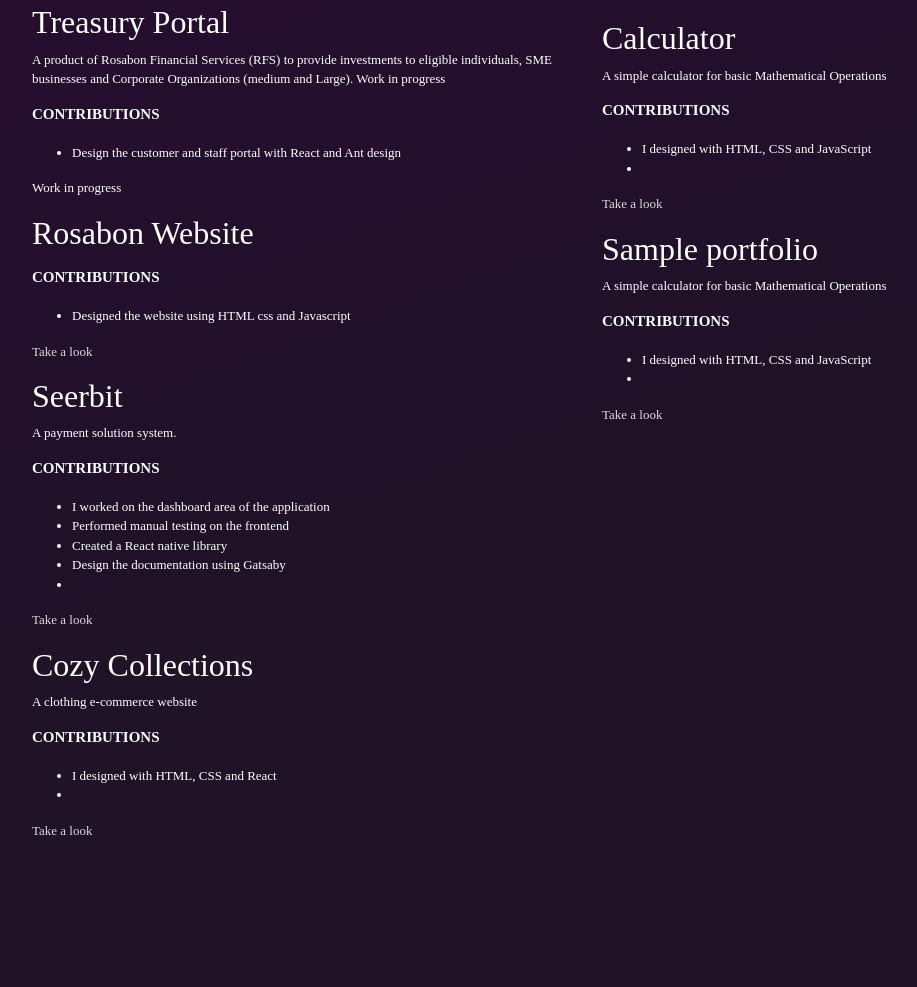
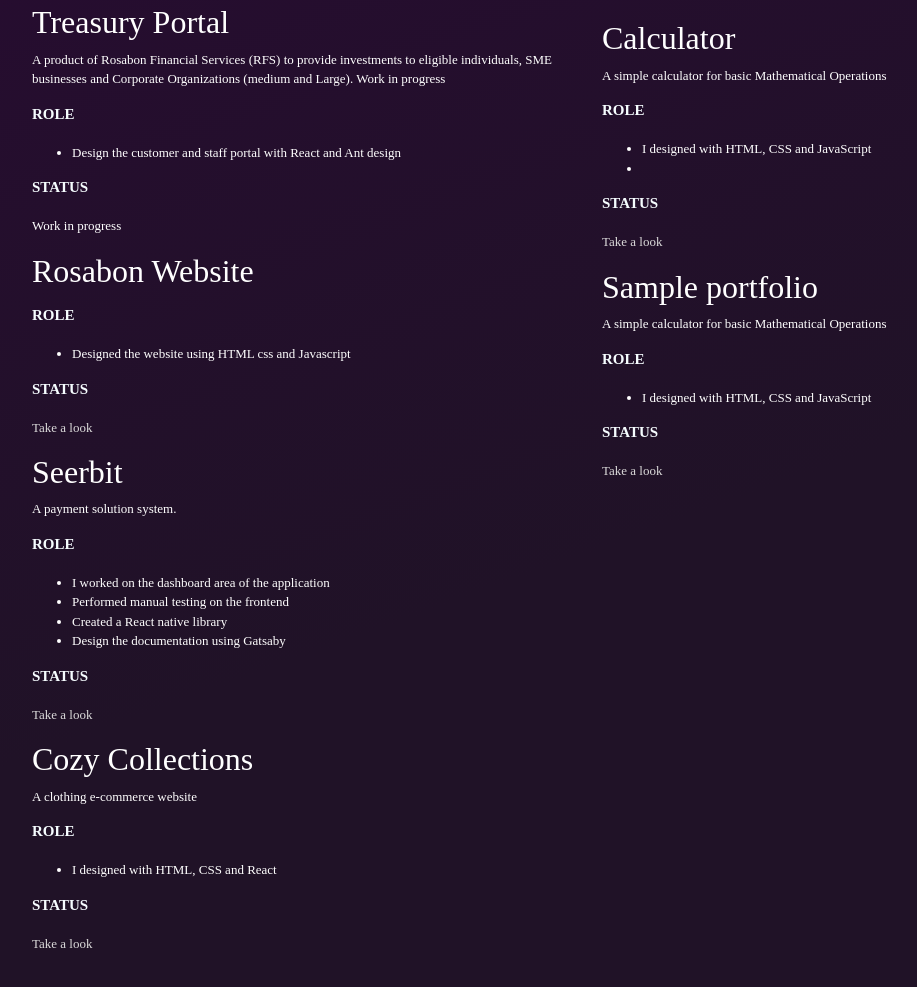
Before and after one commit to praizerema/praizerema.aboutme.github.io, a plain HTML site: page index.html in a window 1280 px wide. Shown: the part 1625-2612 px from the top of the page, without its empty margins (53-970 px from the left). Drawn offline with nearby package versions, Linux system fonts and the light colour scheme; animation ran at ten frames a second; a web font is replaced by a local one.

Commit message:
praise/revamping

```diff
--- a/index.html
+++ b/index.html
@@ -362,39 +362,47 @@
                       <h2>Treasury Portal</h2>
                       <p> A product of Rosabon Financial Services (RFS) to provide investments to eligible individuals, SME businesses and Corporate Organizations (medium and Large).
 Work in progress</p>
-<h3>Contributions</h3>
+<h3>Role</h3>
 <ul><li>Design the customer and staff portal with React and Ant design</li></ul>
+<h3>Status</h3>
+
 <div>Work in progress</div>
                   </div>
 
                   <div class="mt-3">
                     <h2>Rosabon Website</h2>
                     <p> </p>
-<h3>Contributions</h3>
+<h3>Role</h3>
 <ul><li>Designed the website using HTML css and Javascript</li></ul>
+<h3>Status</h3>
+
 <div><a href="https://rosabon-finance.com/">Take a look</a></div>
                 </div>
 
                 <div class="mt-3">
                     <h2>Seerbit</h2>
                     <p> A payment solution system. </p>
-<h3>Contributions</h3>
+<h3>Role</h3>
 <ul><li>I worked on the dashboard area of the application</li>
     <li>Performed manual testing on the frontend</li>
     <li>Created a React native library</li>
     <li>Design the documentation using Gatsaby</li>
-<li></li>
+<!-- <li></li> -->
 </ul>
+<h3>Status</h3>
+
 <div><a href="https://seerbit.com">Take a look</a></div>
                 </div>
 
                 <div class="mt-3">
                     <h2>Cozy Collections</h2>
                     <p> A clothing e-commerce website</p>
-<h3>Contributions</h3>
+<h3>Role</h3>
 <ul><li>I designed with HTML, CSS and React</li>
-<li></li>
+<!-- <li></li> -->
 </ul>
+<h3>Status</h3>
+
 <div><a href="https://cozycollections.netlify.app/">Take a look</a></div>
                 </div>
               </div>
@@ -404,19 +412,22 @@
                     <div class="mt-3">
                         <h2>Calculator</h2>
                         <p>  A simple calculator for basic Mathematical Operations</p>
-    <h3>Contributions</h3>
+    <h3>Role</h3>
     <ul><li>I designed with HTML, CSS and JavaScript</li>
     <li></li>
     </ul>
+    <h3>Status</h3>
     <div><a href="https://praizerema.github.io/praizerema.calculator.github.io/">Take a look</a></div>
                     </div>
                     <div class="mt-3">
                         <h2>Sample portfolio </h2>
                         <p>  A simple calculator for basic Mathematical Operations</p>
-    <h3>Contributions</h3>
+    <h3>Role</h3>
     <ul><li>I designed with HTML, CSS and JavaScript</li>
-    <li></li>
+    <!-- <li></li> -->
     </ul>
+    <h3>Status</h3>
+
     <div><a href="https://cozycollections.netlify.app/">Take a look</a></div>
                     </div>
                 </div>
```
